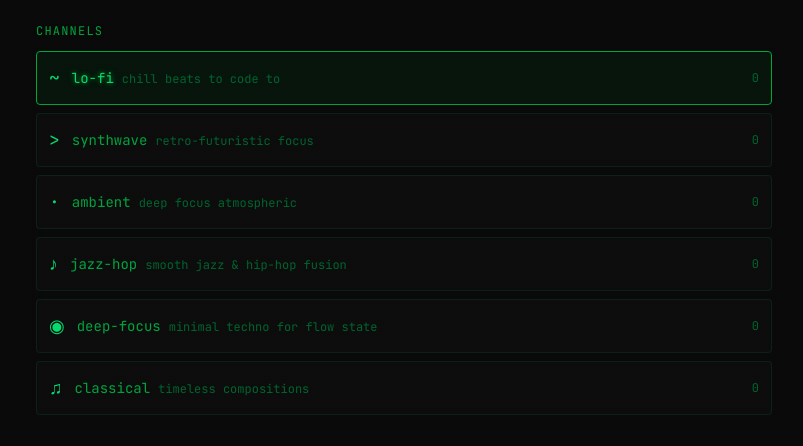
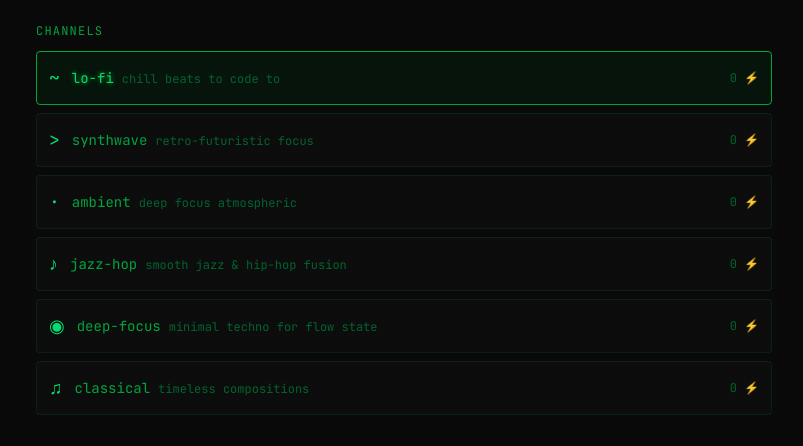
Before and after one commit to karava/devflow-fm, a Next.js app: page / in a window 1280 px wide. Shown: the part 361-807 px from the top of the page, without its empty margins (236-1039 px from the left). Built offline with nearby package versions, Linux system fonts and the light colour scheme.

Commit message:
Restore zap emoji on listener counts

```diff
--- a/src/app/page.tsx
+++ b/src/app/page.tsx
@@ -253,7 +253,7 @@ export default function Home() {
                   </div>
                 </div>
                 <div className="text-green-800 text-xs">
-                  {listenerCounts[ch.id] ?? 0}
+                  {listenerCounts[ch.id] ?? 0} <span className="text-green-900">⚡</span>
                 </div>
               </div>
             </button>
```
